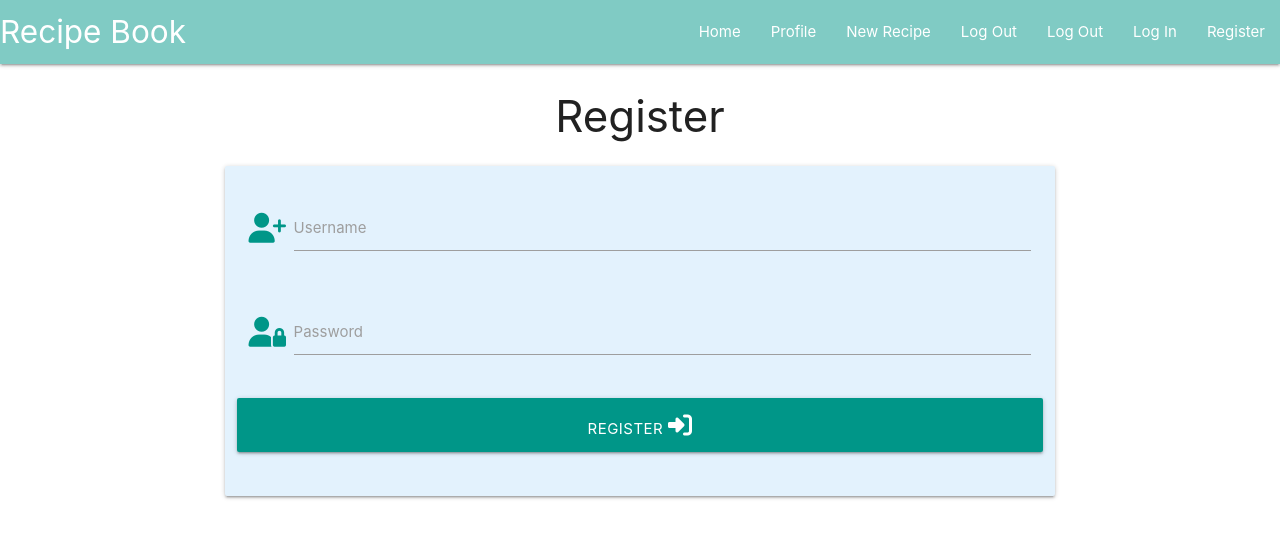
After one commit to Jenkimdev/recipe-book, a Flask app: page /register in a window 1280 px wide. The commit adds this page. Shown: the top 538 px of the page. Run offline with Flask 3, Linux system fonts and the light colour scheme; some libraries are stand-ins or nearby versions.

Commit message:
Add registration template and start to add functionality for this

```diff
--- a/app.py
+++ b/app.py
@@ -4,6 +4,7 @@ from flask import (
     redirect, request, session, url_for)
 from flask_pymongo import PyMongo
 from bson.objectid import ObjectId
+from werkzeug.security import generate_password_hash, check_password_hash
 if os.path.exists("env.py"):
     import env
 
@@ -26,6 +27,11 @@ def get_recipes():
     return render_template("recipes.html", recipes=recipes)
 
 
+@app.route("/register", methods=["GET", "POST"])
+def register():
+    return render_template("register.html")
+
+
 if __name__ == "__main__":
     app.run(host=os.environ.get("IP"),
             port=int(os.environ.get("PORT")),
--- a/templates/base.html
+++ b/templates/base.html
@@ -28,7 +28,7 @@
                 <li><a href="#">Log Out</a></li>
                 <li><a href="#">Log Out</a></li>
                 <li><a href="#">Log In</a></li>
-                <li><a href="#">Register</a></li>
+                <li><a href="{{url_for('register')}}">Register</a></li>
               </ul>
             </div>
         </nav>
@@ -41,7 +41,7 @@
             <li><a href="#">New Recipe</a></li>
             <li><a href="#">Log Out</a></li>
             <li><a href="#">Log In</a></li>
-            <li><a href="#">Register</a></li>
+            <li><a href="{{url_for('register')}}">Register</a></li>
         </ul>
     </header>
 
--- /dev/null
+++ b/templates/register.html
@@ -0,0 +1,35 @@
+{% extends "base.html" %}
+{% block content %}
+
+<h3 class="center-align"> Register </h3>
+
+<div class="row">
+    <form class="col s12 m8 offset-m2" method="POST" action="{{ url_for('register') }}">
+      <div class="card-panel blue lighten-5">
+        <!-- Username Input -->
+        <div class="row">
+          <div class="input-field col s12">
+            <i class="fas fa-user-plus prefix teal-text"></i>
+            <input name="username" id="username" class="validate"></input>
+            <label for="username">Username</label>
+          </div>
+        </div>
+        <!-- Password Input -->
+        <div class="row">
+          <div class="input-field col s12">
+            <i class="fas fa-user-lock prefix teal-text"></i>
+            <input name="password" id="password" type="password" class="validate">
+            <label for="password">Password</label>
+          </div>
+        </div>
+        <!-- Register Button -->
+        <div class="row">
+          <button class="col s12 btn-large teal text-shadow" type="submit">
+            Register <i class="fas fa-sign-in-alt"></i>
+          </button>
+        </div>
+      </div>
+    </form>
+</div>
+
+{% endblock %}
```
